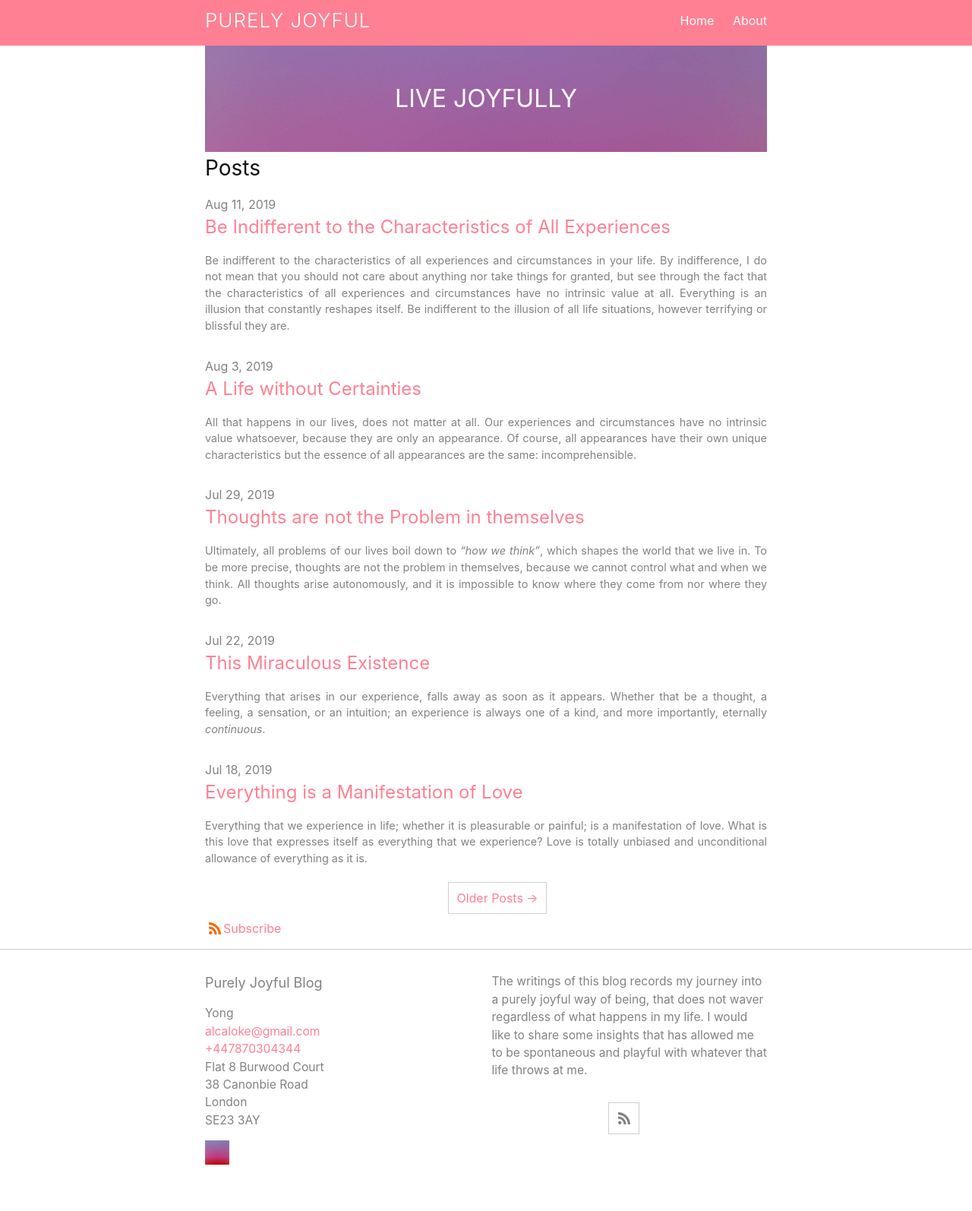
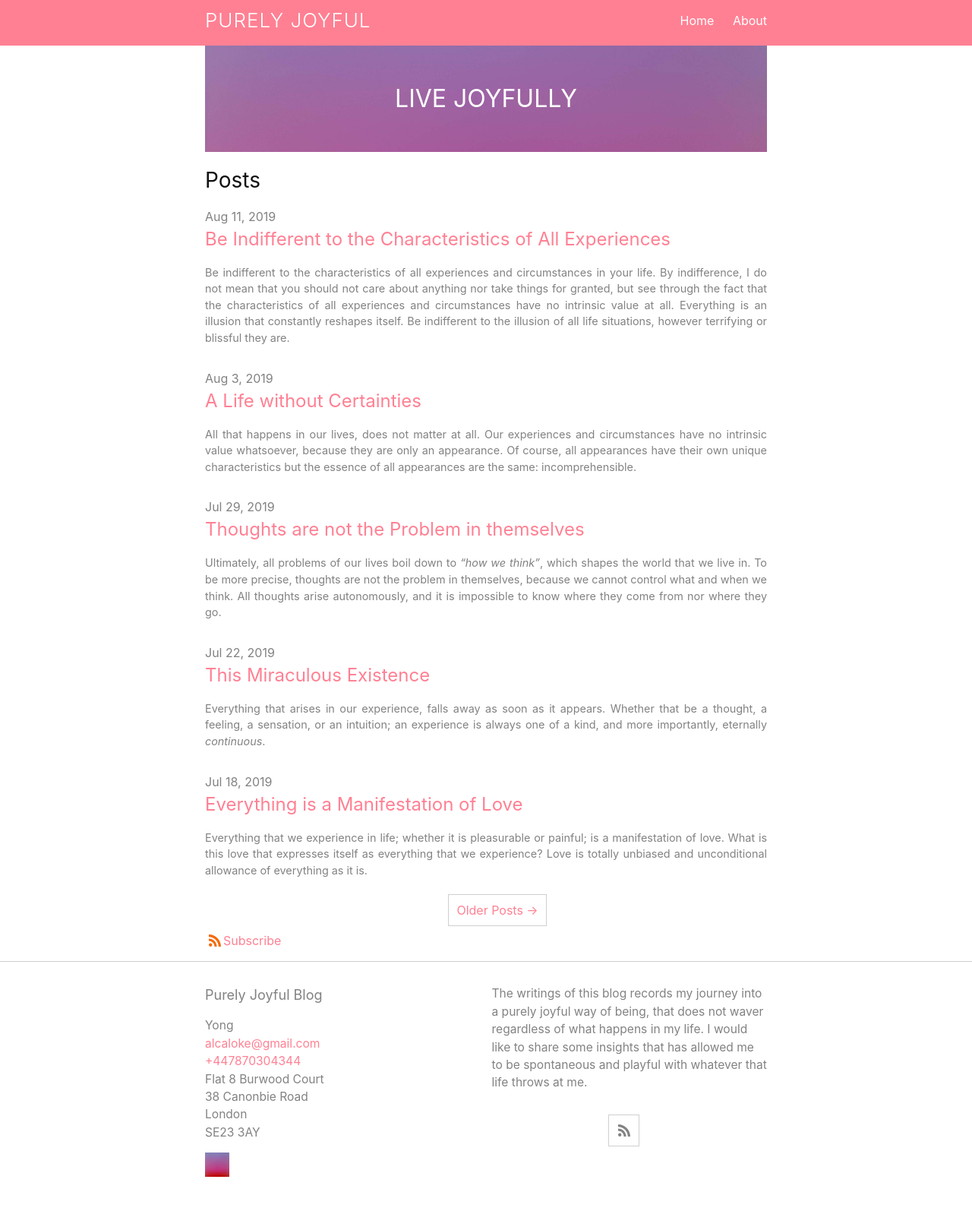
Before and after one commit to alcaloke/purelyjoyful.org, a Jekyll site: the page built from index.md, in a window 1280 px wide. Shown: the whole page at 76% size. Built offline with Jekyll 4.4.1, drawn with Linux system fonts in a browser that asks for light colours; the list of posts is cut into pages by our own code.

Commit message:
css edits

```diff
--- a/_sass/maxima/_page.scss
+++ b/_sass/maxima/_page.scss
@@ -12,6 +12,7 @@
 
 .post-list-heading {
   @include relative-font-size(1.75);
+  margin-top: 1rem;
 }
 
 .post-list {
@@ -64,7 +65,7 @@
     font-size: 24pt;
 
     @media screen and (max-width: $on-palm) {
-      font-size: 12pt;
+      font-size: 14pt;
     }
   }
 }
--- a/_sass/maxima/_post.scss
+++ b/_sass/maxima/_post.scss
@@ -9,6 +9,8 @@
   @include relative-font-size(1.75); // 2.125
   letter-spacing: -1px;
   line-height: 1;
+
+  margin-top: 1rem;
 
   @media screen and (min-width: $on-large) {
     @include relative-font-size(1.75); // 2.125
```
Lines whose indentation alone changed are shown as unchanged.
